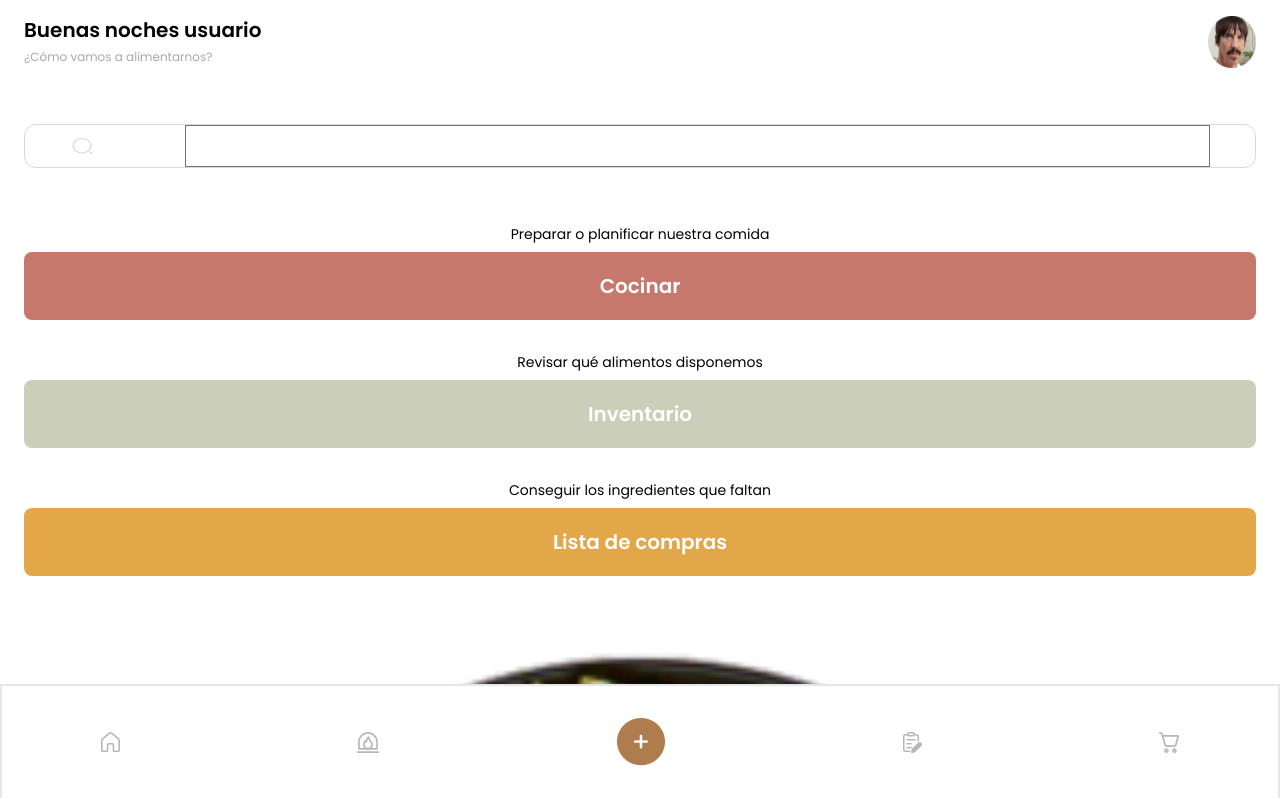
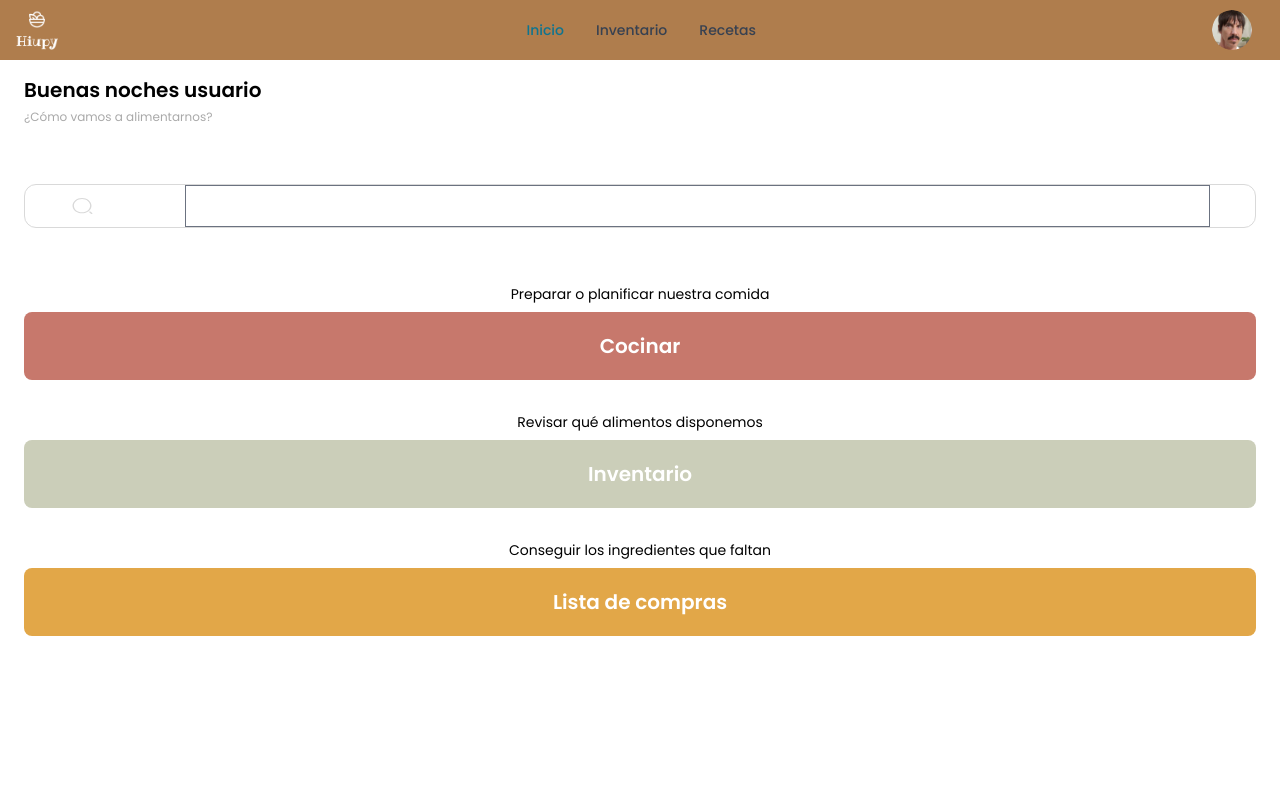
Before and after one commit to No-Country/c16-04-m-node-react, a React (Vite) app in the folder Hiupy/: page /home in a window 1280 px wide. Shown: the top 798 px of the page. Built offline with nearby package versions, Linux system fonts and the light colour scheme.

Commit message:
t8-Recetas agregué Navbar y cree los componentes RecetasContainer y RecetasList

```diff
--- a/Hiupy/src/components/Forms/LoginForm.jsx
+++ b/Hiupy/src/components/Forms/LoginForm.jsx
@@ -1,3 +1,5 @@
+import { NavLink } from "react-router-dom";
+
 export const LoginForm = () => {
     return (
         <>
@@ -77,7 +79,7 @@ export const LoginForm = () => {
                     <p className="text-xs font-semibold text-black">
                         ¿Todavía no tenés cuenta?
                         <span className="text-xs text-amarillo-custom">
-                            Registrate
+                            <NavLink to="/Register">Registrate</NavLink>
                         </span>
                     </p>
                 </div>
--- a/Hiupy/src/components/Navigation/NavBar.jsx
+++ b/Hiupy/src/components/Navigation/NavBar.jsx
@@ -1,37 +1,51 @@
-import { NavLink } from "react-router-dom";
+"use client";
 
-export const NavBar = () => {
+import { Avatar, Dropdown, Navbar } from "flowbite-react";
 
+export function NavBar() {
     return (
-
-        <div>
-            <ul className=" fixed bottom-0 left-0 flex flex-row gap-10
-            w-full mx-auto py-8 justify-around items-center border-2 bg-white">
-                <NavLink to="/home">
-                    <img src="/assets/images/vector/v-home.svg" alt="home-icon" />
-                </NavLink>
-
-                <NavLink to="/Login">
-                    <img src="/assets/images/vector/v-oven.svg" alt="oven-icon" />
-                </NavLink>
-
-                <NavLink to="/">
-                    <img src="/assets/images/nav-bar-menu.png" alt="menu-icon" />
-                </NavLink>
-
-                <NavLink to="/Register">
-                    <img src="/assets/images/vector/v-list.svg" alt="list-icon" />
-                </NavLink>
-
-                <NavLink to="/home">
-                    <img src="/assets/images/vector/v-cart.svg" alt="cart-icon" />
-                </NavLink>
-
-
-
-
-                {/*Se debe crear una lógica para el comportamiento scroll de la navbar */}
-            </ul>
-        </div>
+        <Navbar className="bg-af7d4d w-full sticky" fluid >
+            <Navbar.Brand>
+                <img
+                    src="/assets/logo.png"
+                    className="mr-3 h-10 bg-af7d4d"
+                    alt="Hiupy Logo"
+                />
+                {/* <span className="self-center whitespace-nowrap text-xl font-semibold dark:text-white">Hiupy</span> */}
+            </Navbar.Brand>
+            <div className="flex md:order-2">
+                <Dropdown
+                    arrowIcon={false}
+                    inline
+                    label={
+                        <Avatar
+                            alt="User settings"
+                            img="/assets/images/Avatar.png"
+                            className="mr-3"
+                            rounded
+                        />
+                    }
+                >
+                    {/*----------- Dropdown del USER ------------*/}
+                    <Dropdown.Header>
+                        <span className="block text-sm">Anthony Kiedis</span>
+                        <span className="block truncate text-sm font-medium">
+                            akiedis@redhot.com
+                        </span>
+                    </Dropdown.Header>
+                    <Dropdown.Item>Settings</Dropdown.Item>
+                    <Dropdown.Divider />
+                    <Dropdown.Item>Sign out</Dropdown.Item>
+                </Dropdown>
+                <Navbar.Toggle />
+            </div>
+            <Navbar.Collapse>
+                <Navbar.Link href="/home" active>
+                    Inicio
+                </Navbar.Link>
+                <Navbar.Link href="#">Inventario</Navbar.Link>
+                <Navbar.Link href="/recetas">Recetas</Navbar.Link>
+            </Navbar.Collapse>
+        </Navbar>
     );
-};
+}
--- a/Hiupy/src/pages/Home.jsx
+++ b/Hiupy/src/pages/Home.jsx
@@ -7,6 +7,7 @@ export const Home = () => {
 
     return (
         <>
+            <NavBar />
             <div className="w-full font-poppins box-border flex flex-col h-screen justify-between">
                 <div className="px-6 flex flex-col h-full gap-y-14">
                     <div className="flex w-full justify-between pt-4">
@@ -14,7 +15,6 @@ export const Home = () => {
                             <h2 className="font-semibold text-xl">Buenas noches usuario</h2>
                             <span className="text-dark-grey text-xs">¿Cómo vamos a alimentarnos?</span>
                         </div>
-                        <img src="/assets/images/Avatar.png" alt="Profile"/>
                     </div>
 
                     <SearchBar />
@@ -28,11 +28,9 @@ export const Home = () => {
                         <Boton texto="Conseguir los ingredientes que faltan"
                         etiqueta="Lista de compras" fondo="#E2A748" ruta="" />
                     </div>
-
-                    <img src="/assets/images/comida.png" alt="comida" />
                 </div>
-                <NavBar />
             </div>
+            {/* FOOTER ACA */}
 
 
 
--- a/Hiupy/src/pages/Login.jsx
+++ b/Hiupy/src/pages/Login.jsx
@@ -5,7 +5,7 @@ export const Login = () => {
     return (
         <>
             <div className="container p-8">
-                <h1 className="text-left text-xl font-poppins">
+                <h1 className="text-left text-xl">
                     <span className="font-semibold text-3xl">Hola,</span>
                     <br /> ingresa a tu cuenta
                 </h1>
--- /dev/null
+++ b/Hiupy/src/pages/Recetas/RecetasContainer.jsx
@@ -0,0 +1,14 @@
+import { NavBar } from "../../components"
+import { RecetasList } from "./RecetasList"
+
+export const RecetasContainer = () => {
+  return (
+    <>
+        <NavBar/>
+        <div className="container p-8">
+            <h1 className="text-left text-xl">Acá se contiene a RecetasList</h1>
+            <RecetasList/>
+        </div>
+    </>
+  )
+}
--- /dev/null
+++ b/Hiupy/src/pages/Recetas/RecetasList.jsx
@@ -0,0 +1,5 @@
+export const RecetasList = () => {
+  return (
+    <div>Aca se mapean las recetas</div>
+  )
+}
--- /dev/null
+++ b/Hiupy/src/pages/Recetas/index.js
@@ -0,0 +1 @@
+export * from "./RecetasContainer"
--- a/Hiupy/src/pages/index.js
+++ b/Hiupy/src/pages/index.js
@@ -3,3 +3,4 @@ export * from "./Login";
 export * from "./LoadingPage";
 export * from "./ErrorPage";
 export * from "./Register";
+export * from "./Recetas"
--- a/Hiupy/src/router/AppRouter.jsx
+++ b/Hiupy/src/router/AppRouter.jsx
@@ -1,5 +1,5 @@
 import { createBrowserRouter } from "react-router-dom";
-import { Home, LoadingPage, ErrorPage, Login, Register } from "../pages";
+import { Home, LoadingPage, ErrorPage, Login, Register, RecetasContainer } from "../pages";
 
 export const router = createBrowserRouter([
     {
@@ -19,10 +19,12 @@ export const router = createBrowserRouter([
     {
         path: "/home",
         element: <Home/>,
-        //Se encarga de redireccionar a la página de error cuando no encuentra la URL.
-        errorElement:<ErrorPage/>
+    },
+    {
+        path: "/recetas",
+        element: <RecetasContainer/>,
+    },
 
-    },
     {/*
         path: "/pageOne",
         element: <PageOne/>
```
